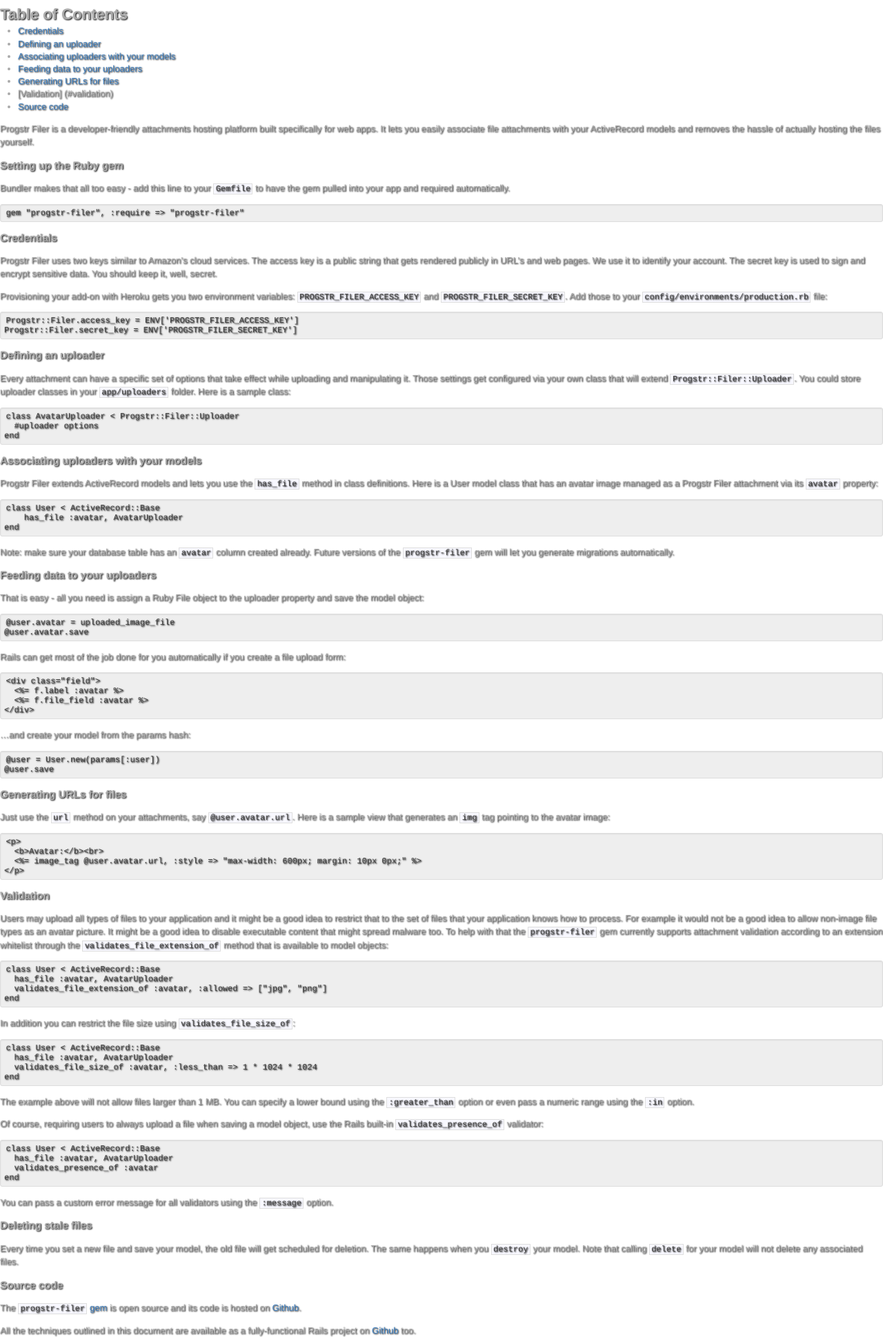
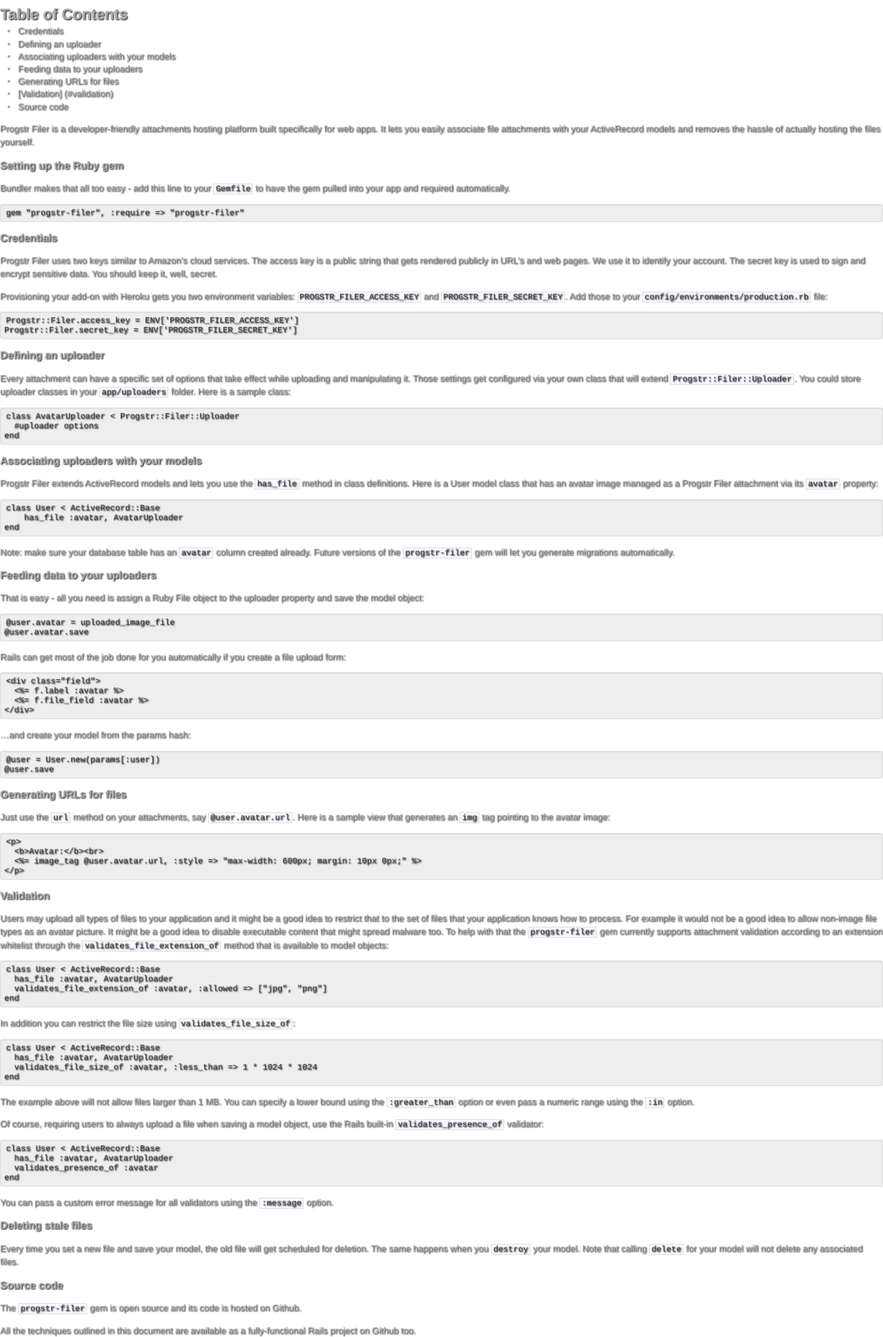
Before and after one commit to progstr/progstr.github.com, a Jekyll site: the page built from _posts/2011-12-23-filer-getting-started.md, in a window 1280 px wide. Shown: the whole page at 69% size. Built offline with Jekyll 4.4.1, drawn with Linux system fonts in a browser that asks for light colours.

Commit message:
Filer: link color.

```diff
--- a/stylesheets/no-navigation.css
+++ b/stylesheets/no-navigation.css
@@ -29,7 +29,7 @@ pre,code {
 }
 
 a {
-    color:#4183c4;
+    color: #aaa;
     text-decoration:none;
 }
 
```
